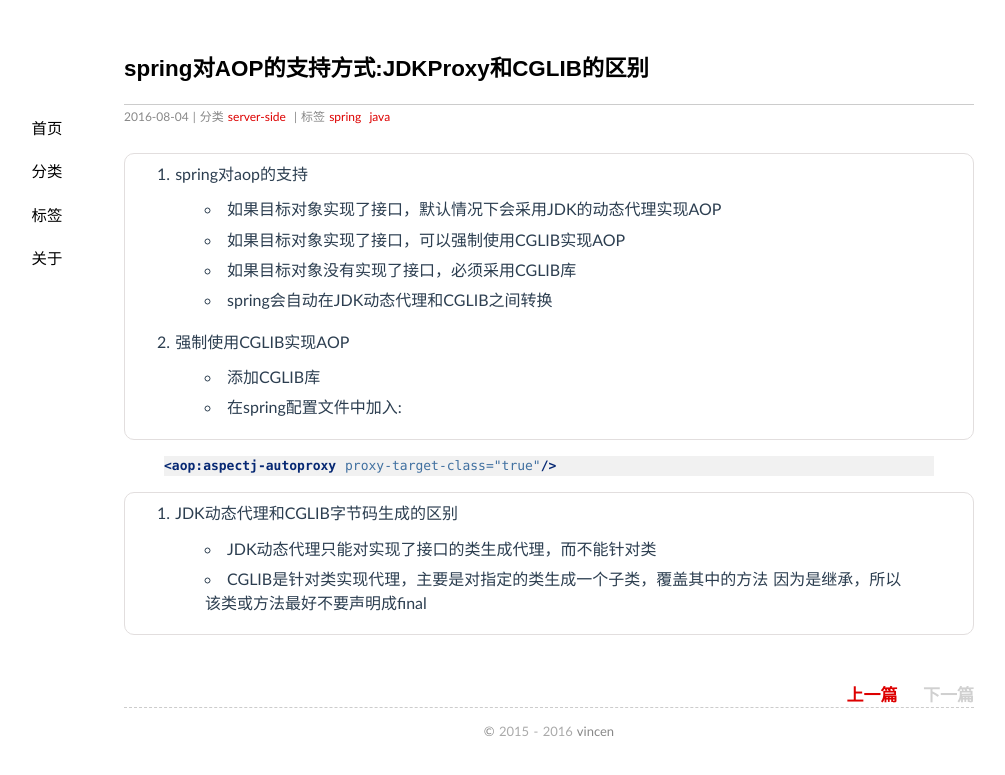
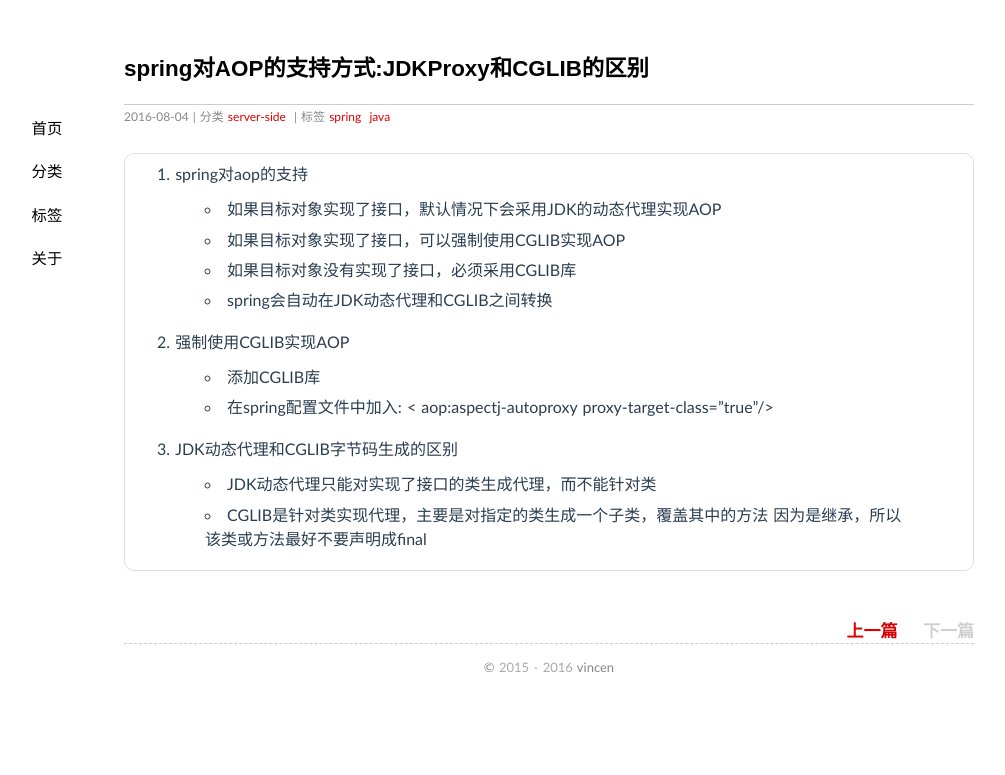
Before and after one commit to vincen/vincen.github.io, a Jekyll site: the page built from _posts/2016-08-04-000E.md, in a window 1280 px wide. Shown: the top 775 px of the page, without its empty margins (91-1096 px from the left). Built offline with Jekyll 4.4.1, drawn with Linux system fonts in a browser that asks for light colours; comment, search, counter and statistics services are not loaded.

Commit message:
update post

```diff
--- a/_posts/2016-08-04-000E.md
+++ b/_posts/2016-08-04-000E.md
@@ -12,10 +12,7 @@ tags: spring java
 
 2. 强制使用CGLIB实现AOP
 * 添加CGLIB库
-* 在spring配置文件中加入:
-{% highlight xml %}
-<aop:aspectj-autoproxy proxy-target-class="true"/>
-{% endhighlight %}
+* 在spring配置文件中加入: < aop:aspectj-autoproxy proxy-target-class="true"/>
 
 3. JDK动态代理和CGLIB字节码生成的区别
 * JDK动态代理只能对实现了接口的类生成代理，而不能针对类
```
